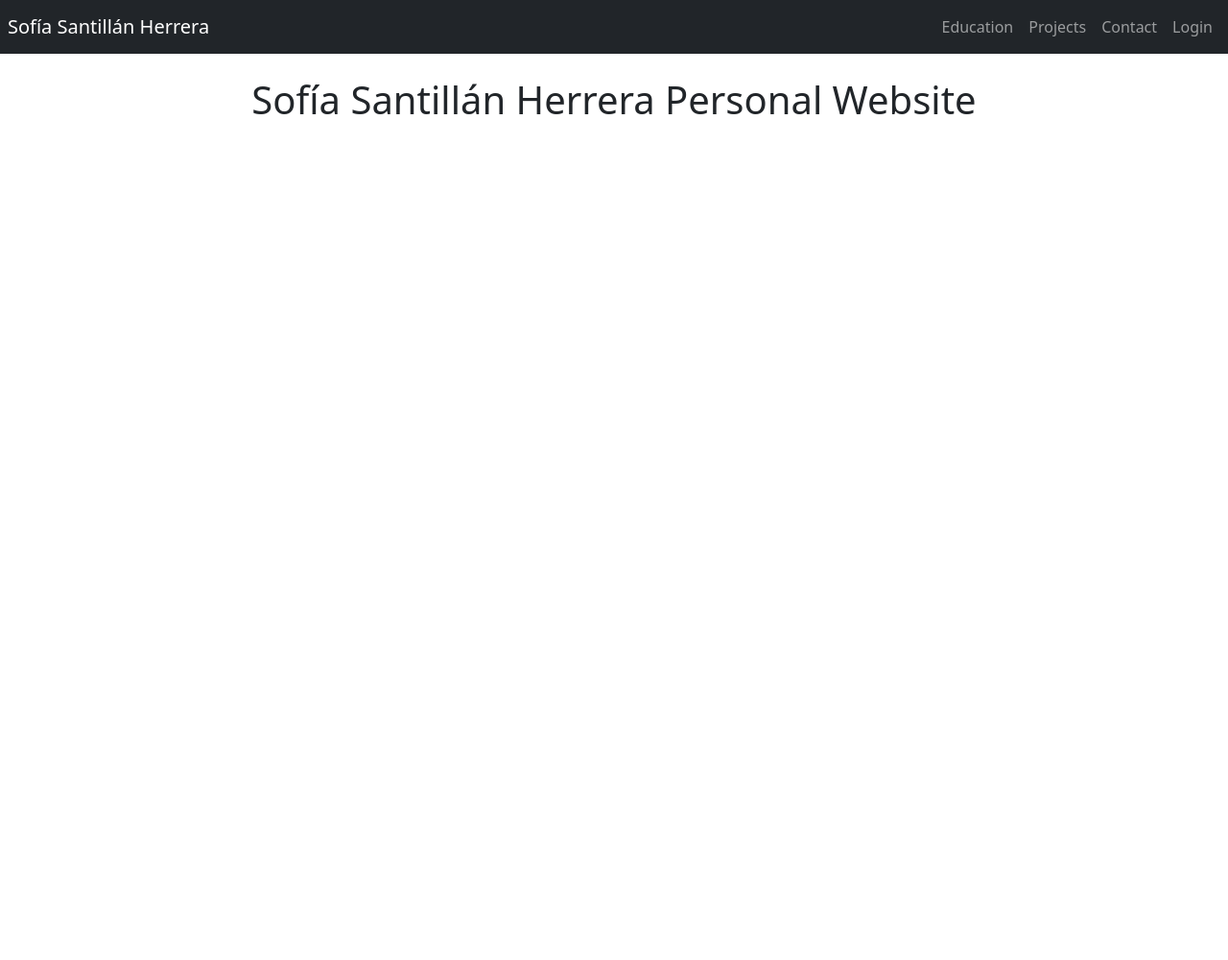
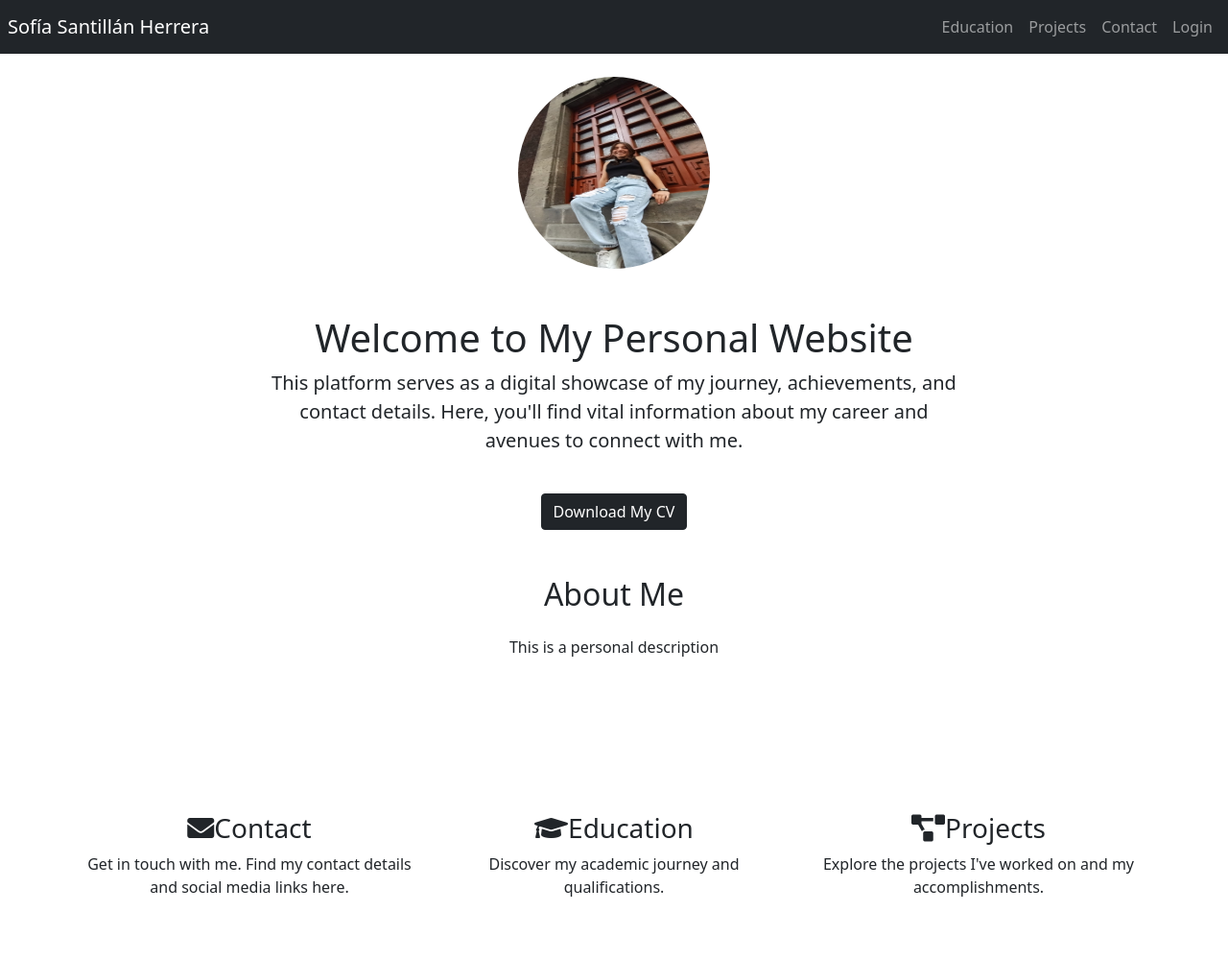
Before and after one commit to blankhall98/personal.io, a Flask app: page / in a window 1280 px wide. Shown: the whole page at 96% size. Before the commit the page ends 119 px from the top, so only its background shows below. Run offline with Flask 3, Linux system fonts and the light colour scheme; some libraries are stand-ins or nearby versions.

Commit message:
upload cv profile image

```diff
--- a/app.py
+++ b/app.py
@@ -1,8 +1,10 @@
 # imports
-from flask import Flask, render_template, request, redirect, url_for, flash, session
+from flask import Flask, render_template, request, redirect, url_for, flash, session, send_from_directory
 from flask_login import LoginManager, UserMixin, login_user, login_required, logout_user, current_user
 from forms import LoginForm
 from flask_sqlalchemy import SQLAlchemy
+import os
+from werkzeug.utils import secure_filename
 
 # flask app
 app = Flask(__name__)
@@ -12,11 +14,76 @@ app.config['SQLALCHEMY_DATABASE_URI'] = 'sqlite:///database.db'
 app.config['SECRET_KEY'] = 'xxaladinxx'
 db = SQLAlchemy(app)
 
+# uploads
+UPLOAD_FOLDER = 'uploads'
+ALLOWED_EXTENSIONS = {'png', 'jpg', 'jpeg', 'gif', 'pdf'}
+app.config['UPLOAD_FOLDER'] = UPLOAD_FOLDER
+def allowed_file(filename):
+    return '.' in filename and filename.rsplit('.', 1)[1].lower() in ALLOWED_EXTENSIONS
+
+@app.route('/upload_files', methods=['POST'])
+@login_required
+def upload_files():
+    if 'profile_picture' in request.files:
+        profile_picture = request.files['profile_picture']
+        if profile_picture.filename == '':
+            flash('No profile picture selected')
+            return redirect(request.url)
+        if profile_picture and allowed_file(profile_picture.filename):
+            filename = secure_filename(profile_picture.filename)
+            profile_picture.save(os.path.join(app.config['UPLOAD_FOLDER'], filename))
+            profile_picture_path = filename
+        else:
+            profile_picture_path = None
+    else:
+        profile_picture_path = None
+
+    if 'cv' in request.files:
+        cv = request.files['cv']
+        if cv.filename == '':
+            flash('No CV selected')
+            return redirect(request.url)
+        if cv and allowed_file(cv.filename):
+            filename = secure_filename(cv.filename)
+            cv.save(os.path.join(app.config['UPLOAD_FOLDER'], filename))
+            cv_path = filename
+        else:
+            cv_path = None
+    else:
+        cv_path = None
+
+    description = request.form.get('description')
+
+    info = Info.query.first()
+    if not info:
+        new_info = Info(description=description, profile_picture_path=profile_picture_path, cv_path=cv_path)
+        db.session.add(new_info)
+    else:
+        info.description = description
+        if profile_picture_path:
+            info.profile_picture_path = profile_picture_path
+        if cv_path:
+            info.cv_path = cv_path
+
+    db.session.commit()
+
+    return redirect(url_for('dashboard'))
+
+@app.route('/uploads/<filename>')
+def uploaded_file(filename):
+    return send_from_directory(app.config['UPLOAD_FOLDER'], filename)
+
 # data tables
 class User(UserMixin, db.Model):
     id = db.Column(db.Integer, primary_key=True)
     username = db.Column(db.String(20),unique=True, nullable=False)
     password = db.Column(db.String(60), nullable=False)
+
+class Info(db.Model):
+    id = db.Column(db.Integer, primary_key=True)
+    description = db.Column(db.String(500), default="Default Description")
+    profile_picture_path = db.Column(db.String(100), default="default_profile_picture")
+    cv_path = db.Column(db.String(100), default="default_cv")
 
 class Contact(db.Model):
     id = db.Column(db.Integer, primary_key=True)
@@ -74,7 +141,8 @@ def dashboard():
 @app.route('/edit_main_information')
 @login_required
 def edit_main_information():
-    return render_template('edit_main_information.html')
+    contact_info = Contact.query.first()
+    return render_template('edit_main_information.html',contact=contact_info)
 
 # edit education route
 @app.route('/edit_education')
@@ -126,7 +194,14 @@ def main():
 @app.route('/')
 def index():
     contact_info = Contact.query.first()
-    return render_template('index.html',contact=contact_info)
+    info = Info.query.first()
+    if info:
+        profile_picture_url = url_for('uploaded_file', filename=info.profile_picture_path) if info.profile_picture_path else None
+        cv_url = url_for('uploaded_file', filename=info.cv_path) if info.cv_path else None
+        description = info.description
+    else:
+        profile_picture_url, cv_url, description = None, None, None
+    return render_template('index.html', profile_picture_url=profile_picture_url, cv_url=cv_url, description=description,contact=contact_info)
 
 # education route
 @app.route('/education')
--- a/templates/base.html
+++ b/templates/base.html
@@ -6,6 +6,8 @@
     <link href="https://stackpath.bootstrapcdn.com/bootstrap/5.0.0-beta1/css/bootstrap.min.css" rel="stylesheet">
     <link href="https://cdn.jsdelivr.net/npm/bootstrap@5.1.0/dist/css/bootstrap.min.css" rel="stylesheet">
     <link rel="stylesheet" href="https://cdnjs.cloudflare.com/ajax/libs/font-awesome/5.15.4/css/all.min.css">
+    <link rel="stylesheet" href="https://cdnjs.cloudflare.com/ajax/libs/font-awesome/5.15.3/css/all.min.css">
+    <link rel="stylesheet" href="{{ url_for('static', filename='css/styles.css') }}">
 
     <title>{%block title%}{%endblock%}</title>
 </head>
--- a/templates/index.html
+++ b/templates/index.html
@@ -10,8 +10,71 @@
     {% endif %}
 {% endwith %}
 
-<div class="container text-center">
-    <h1 class="mt-4">{{contact.name}} Personal Website</h1>
+<!-- Profile Picture -->
+<div class="row justify-content-center mt-4">
+    <div class="col-md-6 text-center">
+        {% if profile_picture_url %}
+        <div class="d-flex justify-content-center align-items-center">
+            <img src="{{ profile_picture_url }}" alt="Profile Picture" class="rounded-circle" style="width: 200px; height: 200px;">
+        </div>
+        {% else %}
+        <p class="text-muted">Profile picture coming soon...</p>
+        {% endif %}
+    </div>
 </div>
 
+<div class="container mt-5">
+    <!-- Introduction -->
+    <div class="row justify-content-center">
+        <div class="col-md-8 text-center">
+            <h1>Welcome to My Personal Website</h1>
+            <p class="lead">
+                This platform serves as a digital showcase of my journey, achievements, and contact details. Here, you'll find vital information about my career and avenues to connect with me.
+            </p>
+        </div>
+    </div>
+</div>
+
+    <!-- CV Download -->
+    <div class="row justify-content-center mt-4">
+        <div class="col-md-8 text-center">
+            {% if cv_url %}
+            <a href="{{ cv_url }}" class="btn btn-dark" download>Download My CV</a>
+            {% else %}
+            <p class="text-muted">CV will be available for download soon.</p>
+            {% endif %}
+        </div>
+    </div>
+
+    <section id="about-me" class="text-center py-5">
+        <h2>About Me</h2>
+        <p class="mt-4">{{ description }}</p>
+    </section>
+
+    <section id="navigation" class="text-center py-5 mt-5">
+        <div class="container">
+            <div class="row">
+                <div class="col-md-4">
+                    <a href="{{ url_for('contact') }}" class="text-dark text-decoration-none">
+                        <h3><i class="fas fa-envelope mr-2"></i>Contact</h3>
+                        <p>Get in touch with me. Find my contact details and social media links here.</p>
+                    </a>
+                </div>
+                <div class="col-md-4">
+                    <a href="{{ url_for('education') }}" class="text-dark text-decoration-none">
+                        <h3><i class="fas fa-graduation-cap mr-2"></i>Education</h3>
+                        <p>Discover my academic journey and qualifications.</p>
+                    </a>
+                </div>
+                <div class="col-md-4">
+                    <a href="{{ url_for('projects') }}" class="text-dark text-decoration-none">
+                        <h3><i class="fas fa-project-diagram mr-2"></i>Projects</h3>
+                        <p>Explore the projects I've worked on and my accomplishments.</p>
+                    </a>
+                </div>
+            </div>
+        </div>
+    </section>
+
+
 {%endblock%}
```
Also changed, not shown: static/css/style.css (added, +18 -0 lines), templates/edit_main_information.html (+38 -0 lines), instance/database.db, requirements.txt (line endings or trailing spaces), uploads/WhatsApp_Image_2022-11-22_at_9.34.30_PM.jpeg (added), uploads/WhatsApp_Image_2023-07-26_at_9.41.59_PM.jpeg (added), uploads/qr-code6.png (added), 1 other file.
